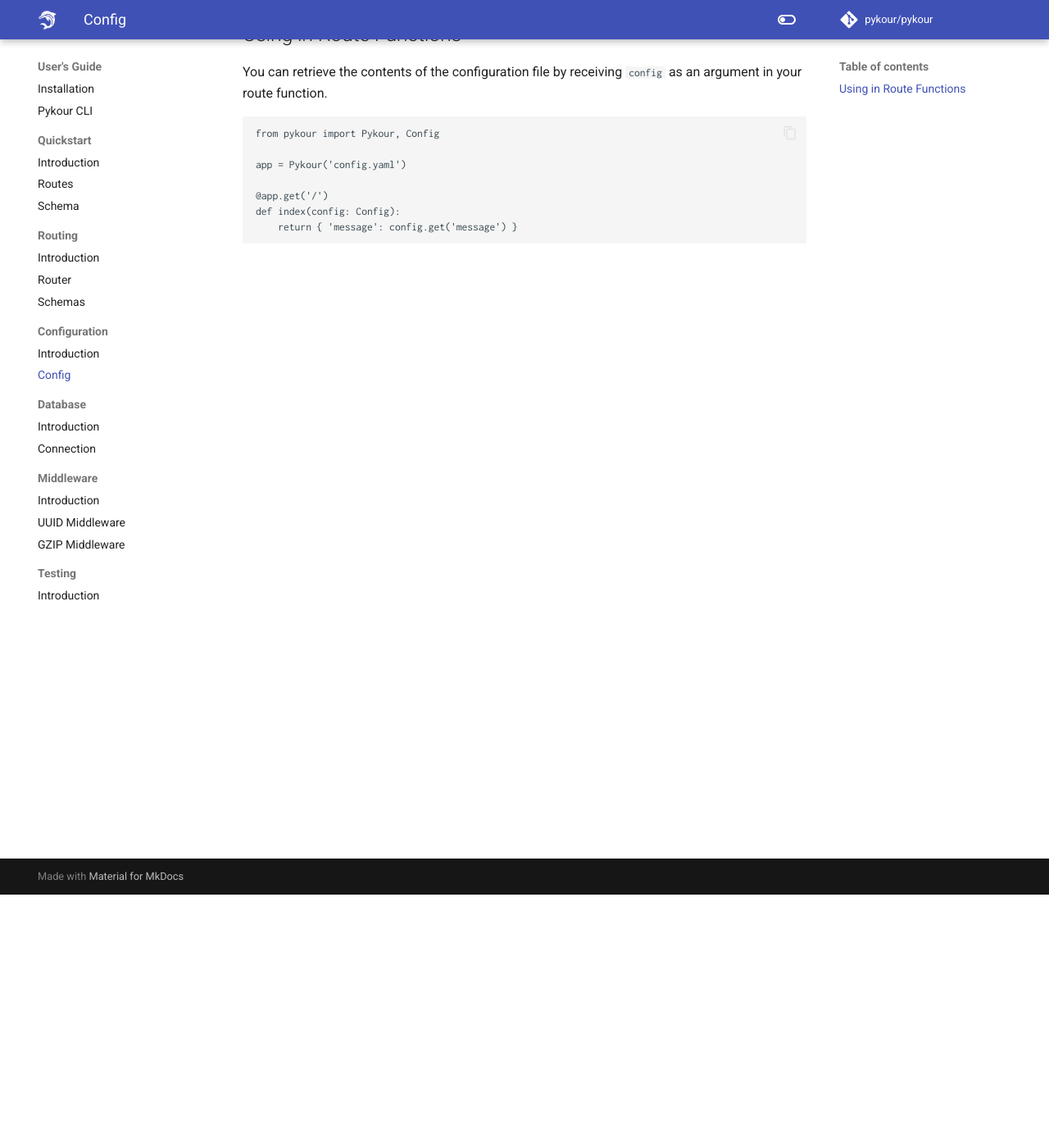
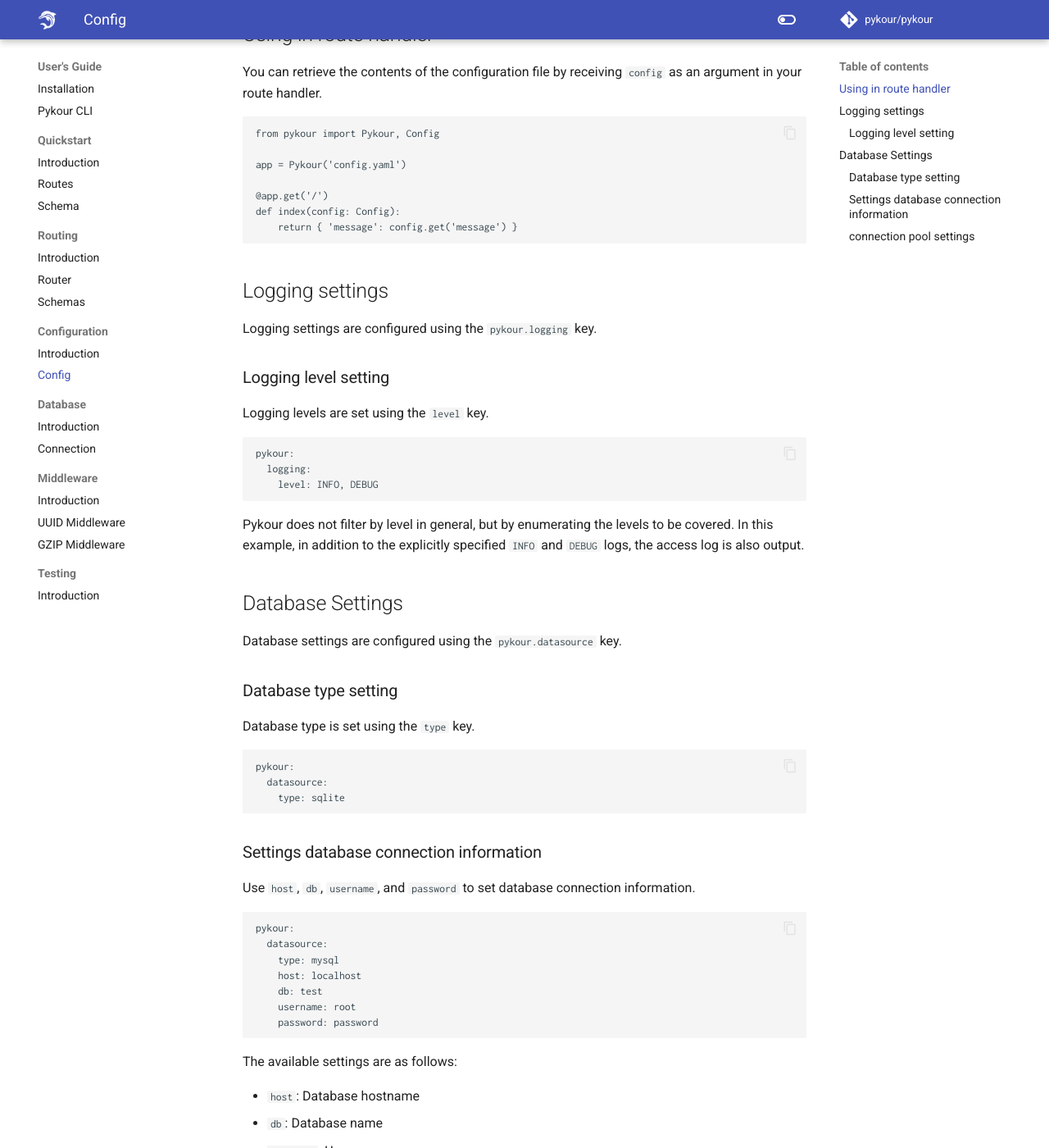
Before and after one commit to pykour/pykour, an MkDocs documentation site: the page built from docs/configuration/config.md, in a window 1280 px wide and 1400 px high, scrolled down 309 px. Shown: the whole window at 82% size. Built offline with MkDocs 1.6.1 and Material for MkDocs 9.7.7, drawn with Linux system fonts in a browser that asks for light colours; comment, search, counter and statistics services are not loaded; some of the changed text lies outside the part shown.

Commit message:
update documentation

````diff
--- a/docs/configuration/config.md
+++ b/docs/configuration/config.md
@@ -2,9 +2,9 @@
 
 The Config class holds the contents of the configuration file.
 
-## Using in Route Functions
+## Using in route handler
 
-You can retrieve the contents of the configuration file by receiving `config` as an argument in your route function.
+You can retrieve the contents of the configuration file by receiving `config` as an argument in your route handler.
 
 ```python
 from pykour import Pykour, Config
@@ -15,3 +15,73 @@
 def index(config: Config):
     return { 'message': config.get('message') }
 ```
+
+## Logging settings
+
+Logging settings are configured using the `pykour.logging` key.
+
+### Logging level setting
+
+Logging levels are set using the `level` key.
+
+```yaml
+pykour:
+  logging:
+    level: INFO, DEBUG
+```
+
+Pykour does not filter by level in general, but by enumerating the levels to be covered.
+In this example, in addition to the explicitly specified `INFO` and `DEBUG` logs, the access log is also output.
+
+## Database Settings
+
+Database settings are configured using the `pykour.datasource` key.
+
+### Database type setting
+
+Database type is set using the `type` key.
+
+```yaml
+pykour:
+  datasource:
+    type: sqlite
+```
+
+### Settings database connection information
+
+Use `host`, `db`, `username`, and `password` to set database connection information.
+
+```yaml
+pykour:
+  datasource:
+    type: mysql
+    host: localhost
+    db: test
+    username: root
+    password: password
+```
+
+The available settings are as follows:
+
+- `host`: Database hostname
+- `db`: Database name
+- `username`: Username
+- `password`: Password
+
+### connection pool settings
+
+Use the `pool` key to set up a connection pool.
+
+```yaml
+pykour:
+  datasource:
+    type: mysql
+    host: localhost
+    db: test
+    username: root
+    password: password
+    pool:
+      max-connections: 10
+```
+
+To set up a connection pool, specify the maximum pool size with the `max-connections` key.
````
Also changed, not shown: docs/configuration/introduction.md (+2 -2 lines), docs/routing/introduction.md (+1 -1 lines), docs/routing/schemas.md (+1 -1 lines).
